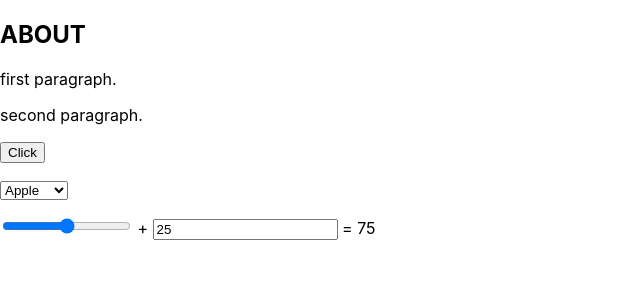
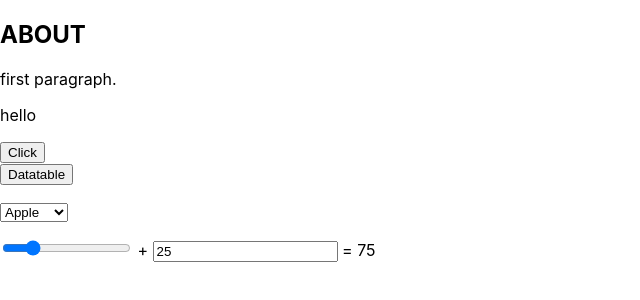
Before and after one commit to DaGrandOwl/oh-no-they-died, a React (Create React App) app in the folder client/: page /about in a window 1280 px wide. Shown: the top 300 px of the page, without its empty margins (0-640 px from the left). Built offline with nearby package versions, Linux system fonts and the light colour scheme.

Commit message:
render upload test

```diff
--- a/client/src/pages/About.js
+++ b/client/src/pages/About.js
@@ -14,7 +14,7 @@ function AdditionForm() {
         value={a}
         onChange={handleAChange}
         min="0"
-        max="100"
+        max="245"
       />
       {' + '}
       <input
@@ -33,8 +33,9 @@ function App() {
     <div>
       <h2>ABOUT</h2>
       <p>first paragraph.</p>
-      <p>second paragraph.</p>
-      <a href="http://localhost:3000/home" className="button"><button>Click</button></a>
+      <p>hello</p>
+      <a href="http://localhost:3000/home" className="button"><button>Click</button></a> <br />
+      <a href="http://localhost:3000/test" className="button"><button>Datatable</button></a>
       <p>
         <select id="select">
           <option>Apple</option>
```
Also changed, not shown: 2 other files (tests, documents, lock files or other folders).
